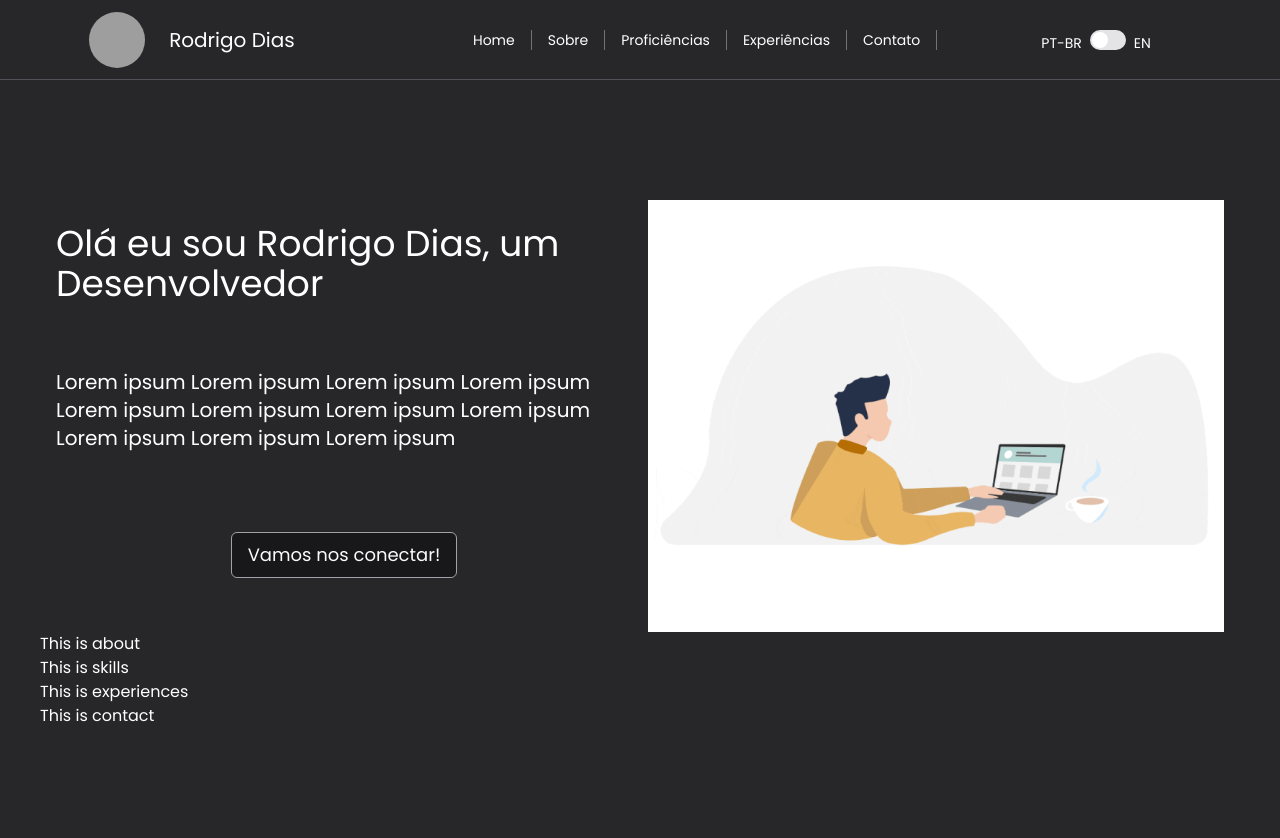
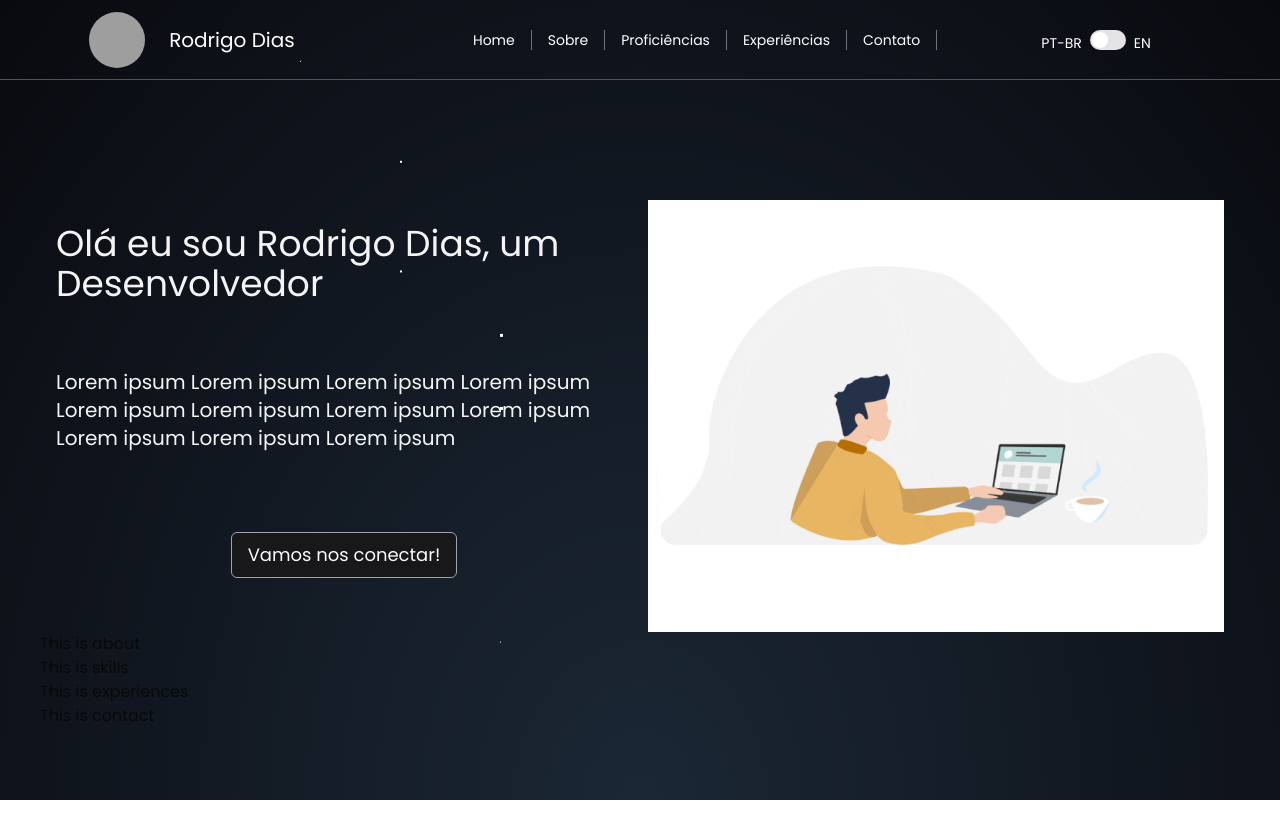
Before and after one commit to rdias66/next-portfolio, a Next.js app: page / in a window 1280 px wide. Shown: the top 838 px of the page. After the commit the page ends 800 px from the top, so only its background shows below. Built offline with nearby package versions, Linux system fonts and the light colour scheme; grey boxes are pictures that could not be loaded.

Commit message:
animated bg done

```diff
--- /dev/null
+++ b/src/app/css/starry-sky.css
@@ -0,0 +1,42 @@
+@keyframes animStar {
+  from {
+    transform: translateY(0px);
+  }
+  to {
+    transform: translateY(-2000px);
+  }
+}
+
+#stars, #stars:after {
+  position: absolute;
+  content: " ";
+  width: 1px;
+  height: 1px;
+  background: transparent;
+  box-shadow: 500px 1000px #FFF, 800px 1200px #FFF, 300px 200px #FFF; /* Add more box-shadow values */
+  animation: animStar 50s linear infinite;
+}
+
+#stars2, #stars2:after {
+  position: absolute;
+  content: " ";
+  width: 2px;
+  height: 2px;
+  background: transparent;
+  box-shadow: 700px 1500px #FFF, 900px 1700px #FFF, 400px 300px #FFF; /* Add more box-shadow values */
+  animation: animStar 100s linear infinite;
+}
+
+#stars3, #stars3:after {
+  position: absolute;
+  content: " ";
+  width: 3px;
+  height: 3px;
+  background: transparent;
+  box-shadow: 900px 1800px #FFF, 1100px 1900px #FFF, 500px 400px #FFF; /* Add more box-shadow values */
+  animation: animStar 150s linear infinite;
+}
+
+.bg-starry-sky {
+  background: radial-gradient(ellipse at bottom, #1B2735 0%, #090A0F 100%);
+}
--- a/src/app/layout.tsx
+++ b/src/app/layout.tsx
@@ -1,5 +1,6 @@
 import { Poppins } from 'next/font/google'
-import './globals.css'
+import '@/app/css/globals.css'
+import '@/app/css/starry-sky.css'
 
 const poppins = Poppins({
   subsets: ['latin'],
--- a/src/app/page.tsx
+++ b/src/app/page.tsx
@@ -1,4 +1,5 @@
 'use client'
+
 import { Home } from '@/app/sections/home'
 import { About } from '@/app/sections/about'
 import { Skills } from '@/app/sections/skills'
@@ -21,6 +22,7 @@ export default function App() {
   }
   return (
     <div>
+      <div className="absolute h-full w-full bg-starry-sky overflow-hidden">
         <Header
           LanguageTextData={pageTexts.headerTexts}
           LanguageSwitch={
@@ -36,7 +38,10 @@ export default function App() {
             </div>
           }
         />
-      <div className=" absolute h-full w-full bg-zinc-800 p-10 text-white">
+        <div id="stars"></div>
+        <div id="stars2"></div>
+        <div id="stars3"></div>
+        <div className="absolute h-full w-full p-10">
           <Home LanguageTextData={pageTexts.homeTexts} />
           <About />
           <Skills />
@@ -44,5 +49,6 @@ export default function App() {
           <Contact />
         </div>
       </div>
+    </div>
   )
 }
--- a/src/app/sections/header.tsx
+++ b/src/app/sections/header.tsx
@@ -6,7 +6,7 @@ export function Header({ LanguageTextData, LanguageSwitch }: any) {
   return (
     <nav
       id="desktop-nav"
-      className="sticky flex top--2 w-full justify-around items-center h-20 bg-zinc-800 text-white hover:cursor-default shadow-soft-bottom shadow-zinc-600"
+      className="sticky flex top--2 w-full justify-around items-center h-20 bg-transparent text-white hover:cursor-default shadow-soft-bottom shadow-zinc-600"
     >
       <div className="flex gap-6 items-center">
         <Avatar className="size-14">
--- a/src/app/sections/home.tsx
+++ b/src/app/sections/home.tsx
@@ -43,11 +43,13 @@ export function Home({ LanguageTextData }: any) {
       <div className="container mx-auto px-4 mt-20">
         <div className="flex flex-wrap -mx-2">
           <div className="flex flex-col w-full md:w-1/2 px-2 ">
-            <h1 className="text-4xl  max-w-full my-6">
+            <h1 className="text-4xl  max-w-full my-6 text-zinc-100">
               {LanguageTextData.mainText}
-              <span className="wrap text-4xl">{text}</span>
+              <span className="wrap text-4xl text-zinc-100">{text}</span>
             </h1>
-            <p className="text-xl my-10">{LanguageTextData.introduction} </p>
+            <p className="text-xl my-10 text-zinc-100">
+              {LanguageTextData.introduction}{' '}
+            </p>
             <div className="w-full flex justify-center mt-10">
               <Button className="size-fit text-lg border border-zinc-400 hover:bg-zinc-400 hover:text-black hover:border-black">
                 {LanguageTextData.buttonText}
--- a/tailwind.config.ts
+++ b/tailwind.config.ts
@@ -24,6 +24,27 @@ const config = {
       },
     },
     extend: {
+      keyframes: {
+        animStar: {
+          '0%': { transform: 'translateY(0px)' },
+          '100%': { transform: 'translateY(-2000px)' },
+        },
+        'accordion-down': {
+          from: { height: '0' },
+          to: { height: 'var(--radix-accordion-content-height)' },
+        },
+        'accordion-up': {
+          from: { height: 'var(--radix-accordion-content-height)' },
+          to: { height: '0' },
+        },
+      },
+      animation: {
+        animStar: 'animStar 50s linear infinite',
+        animStar2: 'animStar 100s linear infinite',
+        animStar3: 'animStar 150s linear infinite',
+        'accordion-down': 'accordion-down 0.2s ease-out',
+        'accordion-up': 'accordion-up 0.2s ease-out',
+      },
       colors: {
         border: 'hsl(var(--border))',
         input: 'hsl(var(--input))',
@@ -64,20 +85,6 @@ const config = {
         md: 'calc(var(--radius) - 2px)',
         sm: 'calc(var(--radius) - 4px)',
       },
-      keyframes: {
-        'accordion-down': {
-          from: { height: '0' },
-          to: { height: 'var(--radix-accordion-content-height)' },
-        },
-        'accordion-up': {
-          from: { height: 'var(--radix-accordion-content-height)' },
-          to: { height: '0' },
-        },
-      },
-      animation: {
-        'accordion-down': 'accordion-down 0.2s ease-out',
-        'accordion-up': 'accordion-up 0.2s ease-out',
-      },
     },
   },
   plugins: [require('tailwindcss-animate')],
```
Also changed, not shown: src/app/css/globals.css (renamed from src/app/globals.css). Lines whose indentation alone changed are shown as unchanged.
